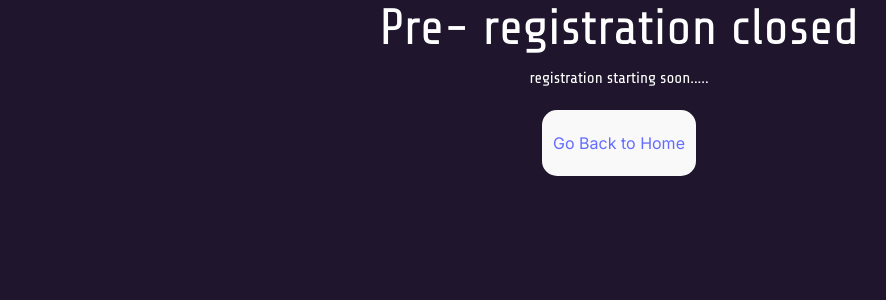
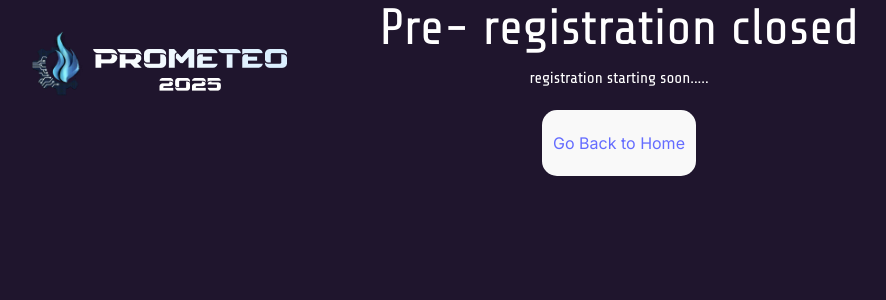
Before and after one commit to rahul-1901/prometeo-25, a React (Vite) app: page /closed in a window 1280 px wide. Shown: the top 300 px of the page, without its empty margins (21-907 px from the left). Built offline with nearby package versions, Linux system fonts and the light colour scheme; no server answers; a web font is replaced by a local one.

Commit message:
emergency commit

```diff
--- a/src/App.jsx
+++ b/src/App.jsx
@@ -26,6 +26,12 @@ import Edit_profile from "./pages/Edit_profile.jsx";
 import Informals from "./pages/informals.jsx";
 import Home from "./pages/Home.jsx";
 import { PlayProvider } from "./components/landing/Play.jsx";
+import smallLogo from "./assets/logo.gif";
+import image from "./assets/image.png";
+
+import { Link } from "react-router-dom";
+import './components/Navbar.css'
+
 
 function App() {
   return (
@@ -33,6 +39,22 @@ function App() {
       <Router>
         <AuthProvider>
           {/* <Navbar /> */}
+          <Link to={'/'} >
+            <img
+              className="home-img"
+              src={smallLogo}
+              style={{zIndex:100}}
+              alt="click to go home"
+              onClick={() => handleNavClick()}
+            />
+            <img
+        className="title-image"
+        src={image}
+        style={{zIndex:100}}
+        alt="Prometeo '25"
+        onClick={() => handleNavClick()}
+      />
+          </Link>
           <Routes>
             <Route path="/" element={<PlayProvider> <Home/> </PlayProvider>} />
             <Route path="/ca" element={<CA />} />
```
